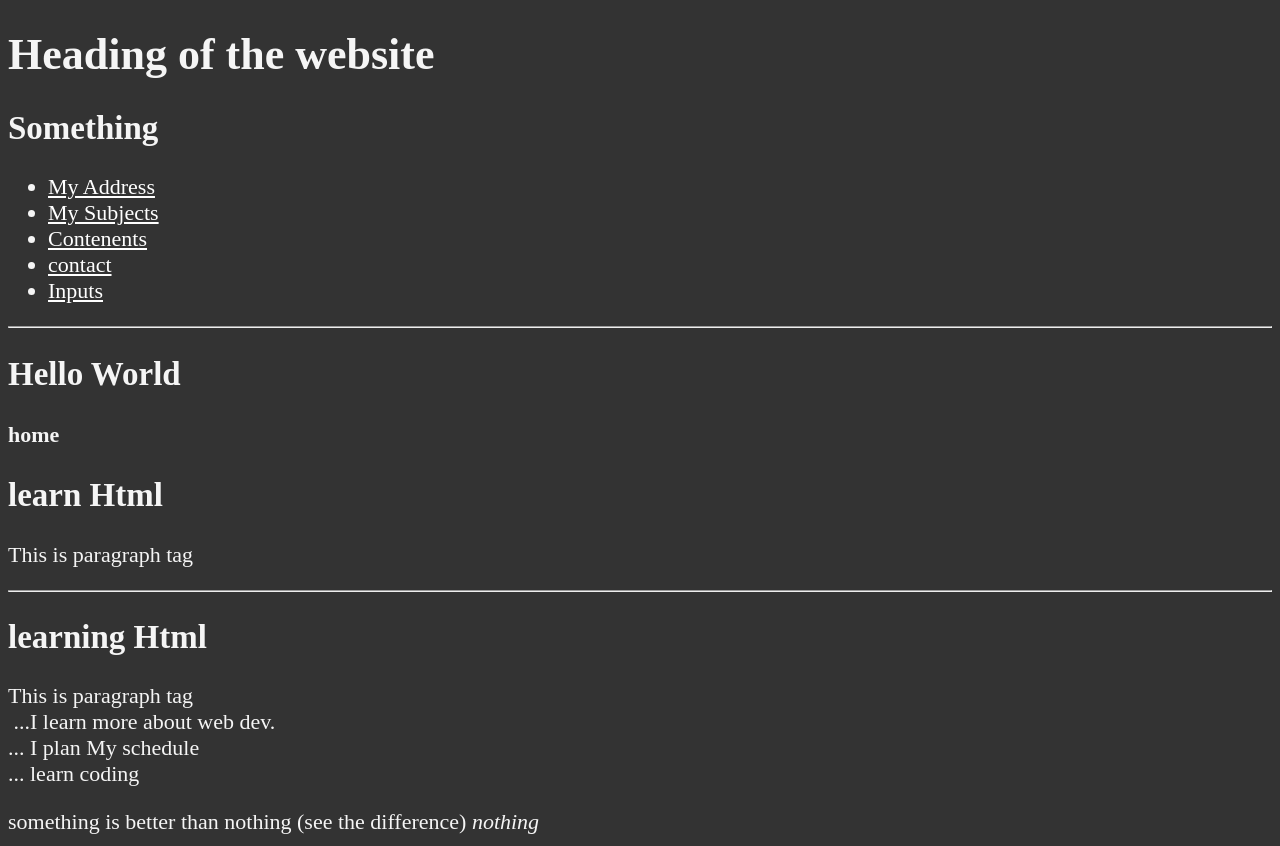
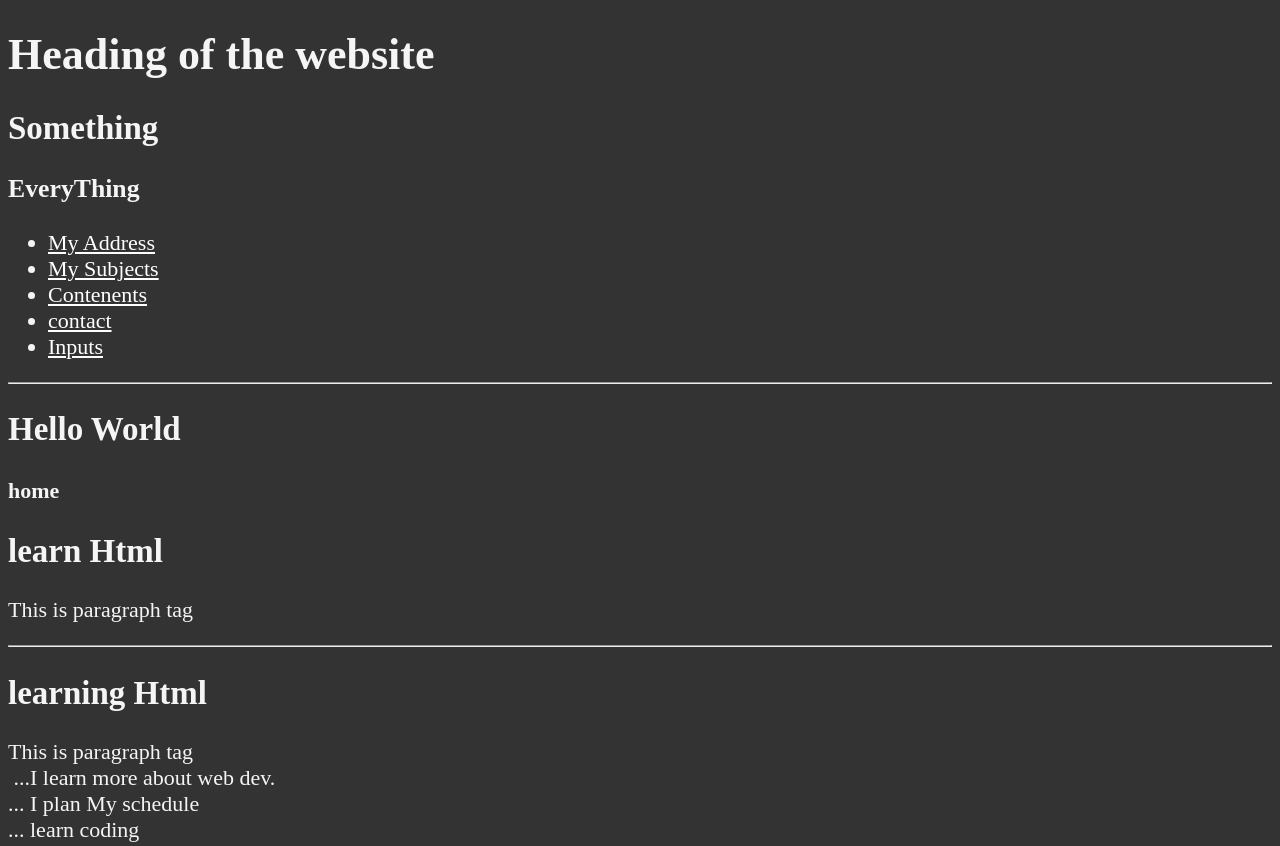
Before and after one commit to vi-n-a-y/Web-Development, a plain HTML site: page HTML/practice/index.html in a window 1280 px wide. Shown: the top 846 px of the page. Drawn offline with Linux system fonts and the light colour scheme.

Commit message:
Every thing text is added

```diff
--- a/HTML/practice/index.html
+++ b/HTML/practice/index.html
@@ -17,6 +17,7 @@
   <header>
     <h1>Heading of the website</h1>
     <h2>Something</h2>
+    <h3>EveryThing</h3>
     <nav aria-label="Main Navigation">
       <ul>
         <li>
```
